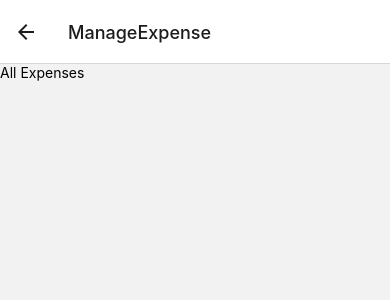
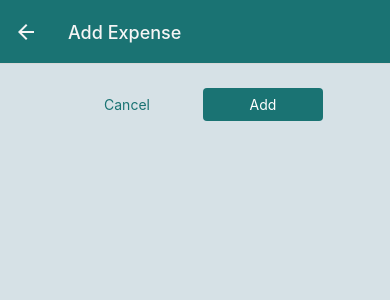
Before and after one commit to ad-bak/React-Native, a React Native app: screen /ManageExpense in a window 390 px wide. Shown: the top 300 px of the page. Built offline with nearby package versions, Linux system fonts and the light colour scheme.

Commit message:
added buttons screens navs

```diff
--- a/App.js
+++ b/App.js
@@ -9,6 +9,7 @@
 import ManageExpense from "./screens/ManageExpense";
 import RecentExpenses from "./screens/RecentExpenses";
 import AllExpenses from "./screens/AllExpenses";
+import IconButton from "./components/UI/IconButton";
 
 const Stack = createNativeStackNavigator();
 const BottomTabs = createBottomTabNavigator();
@@ -16,7 +17,7 @@
 function ExpensesOverview() {
   return (
     <BottomTabs.Navigator
-      screenOptions={{
+      screenOptions={({ navigation }) => ({
         headerStyle: { backgroundColor: GlobalStyles.color.darkTeal },
 
         headerTintColor: GlobalStyles.color.offWhite,
@@ -28,7 +29,19 @@
         tabBarActiveTintColor: GlobalStyles.color.lightGray,
         tabBarInactiveTintColor: GlobalStyles.color.teal,
         tabBarLabelStyle: { fontWeight: "bold", fontSize: 13 },
-      }}
+        headerRight: ({ tintColor }) => {
+          return (
+            <IconButton
+              icon="add-circle"
+              size={40}
+              color={tintColor}
+              onPress={(navigate) => {
+                navigation.navigate("ManageExpense");
+              }}
+            />
+          );
+        },
+      })}
     >
       <BottomTabs.Screen
         name="RecentExpenses"
@@ -61,7 +74,14 @@
     <>
       <StatusBar style="auto" />
       <NavigationContainer>
-        <Stack.Navigator>
+        <Stack.Navigator
+          screenOptions={{
+            headerStyle: {
+              backgroundColor: GlobalStyles.color.darkTeal,
+            },
+            headerTintColor: GlobalStyles.color.offWhite,
+          }}
+        >
           <Stack.Screen
             name="ExpensesOverview"
             component={ExpensesOverview}
@@ -69,7 +89,13 @@
               headerShown: false,
             }}
           />
-          <Stack.Screen name="ManageExpense" component={ManageExpense} />
+          <Stack.Screen
+            name="ManageExpense"
+            component={ManageExpense}
+            options={{
+              presentation: "modal",
+            }}
+          />
         </Stack.Navigator>
       </NavigationContainer>
     </>
--- a/components/Expenses/ExpenseItem.js
+++ b/components/Expenses/ExpenseItem.js
@@ -1,10 +1,20 @@
 import { Pressable, StyleSheet, Text, View } from "react-native";
 import { GlobalStyles } from "../../constants/styles";
 import { getFormattedDate } from "../../util/date";
+import { useNavigation } from "@react-navigation/native";
 
-function ExpenseItem({ description, date, amount }) {
+function ExpenseItem({ description, date, amount, id }) {
+  const navigation = useNavigation();
+  function expensePressHandler() {
+    navigation.navigate("ManageExpense", {
+      expenseId: id,
+    });
+  }
   return (
-    <Pressable>
+    <Pressable
+      onPress={expensePressHandler}
+      style={({ pressed }) => pressed && styles.pressed}
+    >
       <View style={styles.expenseItem}>
         <View>
           <Text style={[styles.textBase, styles.description]}>
@@ -21,6 +31,9 @@
 }
 
 const styles = StyleSheet.create({
+  pressed: {
+    opacity: 0.75,
+  },
   expenseItem: {
     padding: 12,
     marginVertical: 8,
--- /dev/null
+++ b/components/UI/Button.js
@@ -0,0 +1,44 @@
+import { Pressable, StyleSheet, Text, View } from "react-native";
+import { GlobalStyles } from "../../constants/styles";
+
+function Button({ children, onPress, mode, style }) {
+  return (
+    <View style={style}>
+      <Pressable
+        onPress={onPress}
+        style={({ pressed }) => pressed && styles.pressed}
+      >
+        <View style={[styles.button, mode === "flat" && styles.flat]}>
+          <Text style={[styles.buttonText, mode === "flat" && styles.flatText]}>
+            {children}
+          </Text>
+        </View>
+      </Pressable>
+    </View>
+  );
+}
+
+const styles = StyleSheet.create({
+  button: {
+    borderRadius: 4,
+    padding: 8,
+    backgroundColor: GlobalStyles.color.darkTeal,
+  },
+  flat: {
+    backgroundColor: "transparent",
+  },
+  buttonText: {
+    color: "white",
+    textAlign: "center",
+  },
+  flatText: {
+    color: GlobalStyles.color.darkTeal,
+  },
+  pressed: {
+    opacity: 0.75,
+    backgroundColor: GlobalStyles.color.lightTeal,
+    borderRadius: 4,
+  },
+});
+
+export default Button;
--- /dev/null
+++ b/components/UI/IconButton.js
@@ -0,0 +1,23 @@
+import { Pressable, StyleSheet, View } from "react-native";
+import Ionicons from "react-native-vector-icons/Ionicons";
+
+function IconButton({ icon, size, color, onPress }) {
+  return (
+    <Pressable
+      style={({ pressed }) => pressed && styles.pressed}
+      onPress={onPress}
+    >
+      <View style={styles.buttonContainer}>
+        <Ionicons name={icon} size={size} color={color} />
+      </View>
+    </Pressable>
+  );
+}
+
+const styles = StyleSheet.create({
+  pressed: {
+    opacity: 0.75,
+  },
+});
+
+export default IconButton;
--- a/screens/ManageExpense.js
+++ b/screens/ManageExpense.js
@@ -1,7 +1,71 @@
-import { Text } from "react-native";
+import { useLayoutEffect } from "react";
+import { StyleSheet, Text, View } from "react-native";
+import IconButton from "../components/UI/IconButton";
+import { GlobalStyles } from "../constants/styles";
+import Button from "../components/UI/Button";
 
-function ManageExpense() {
-  return <Text>All Expenses</Text>;
+function ManageExpense({ route, navigation }) {
+  const editedExpenseId = route.params?.expenseId;
+  const isEditing = !!editedExpenseId;
+
+  useLayoutEffect(() => {
+    navigation.setOptions({
+      title: isEditing ? "Edit Expense" : "Add Expense",
+    });
+  }, [navigation, isEditing]);
+
+  function deleteExpenseHandler() {}
+
+  function cancelHandler() {}
+
+  function confirmHandler() {}
+
+  return (
+    <View style={styles.container}>
+      <View style={styles.buttons}>
+        <Button mode="flat" onPress={cancelHandler} style={styles.button}>
+          Cancel
+        </Button>
+        <Button style={styles.button} onPress={confirmHandler}>
+          {isEditing ? "Update" : "Add"}
+        </Button>
+      </View>
+      {isEditing && (
+        <View style={styles.deleteContainer}>
+          <IconButton
+            icon="trash"
+            color={GlobalStyles.color.error500}
+            size={36}
+            onPress={deleteExpenseHandler}
+          />
+        </View>
+      )}
+    </View>
+  );
 }
 
+const styles = StyleSheet.create({
+  container: {
+    flex: 1,
+    padding: 24,
+    backgroundColor: GlobalStyles.color.lightGray,
+  },
+  buttons: {
+    flexDirection: "row",
+    justifyContent: "center",
+    alignItems: "center",
+  },
+  button: {
+    minWidth: 120,
+    marginHorizontal: 8,
+  },
+  deleteContainer: {
+    marginTop: 16,
+    paddingTop: 8,
+    borderTopWidth: 2,
+    borderTopColor: GlobalStyles.color.lightTeal,
+    alignItems: "center",
+  },
+});
+
 export default ManageExpense;
```
